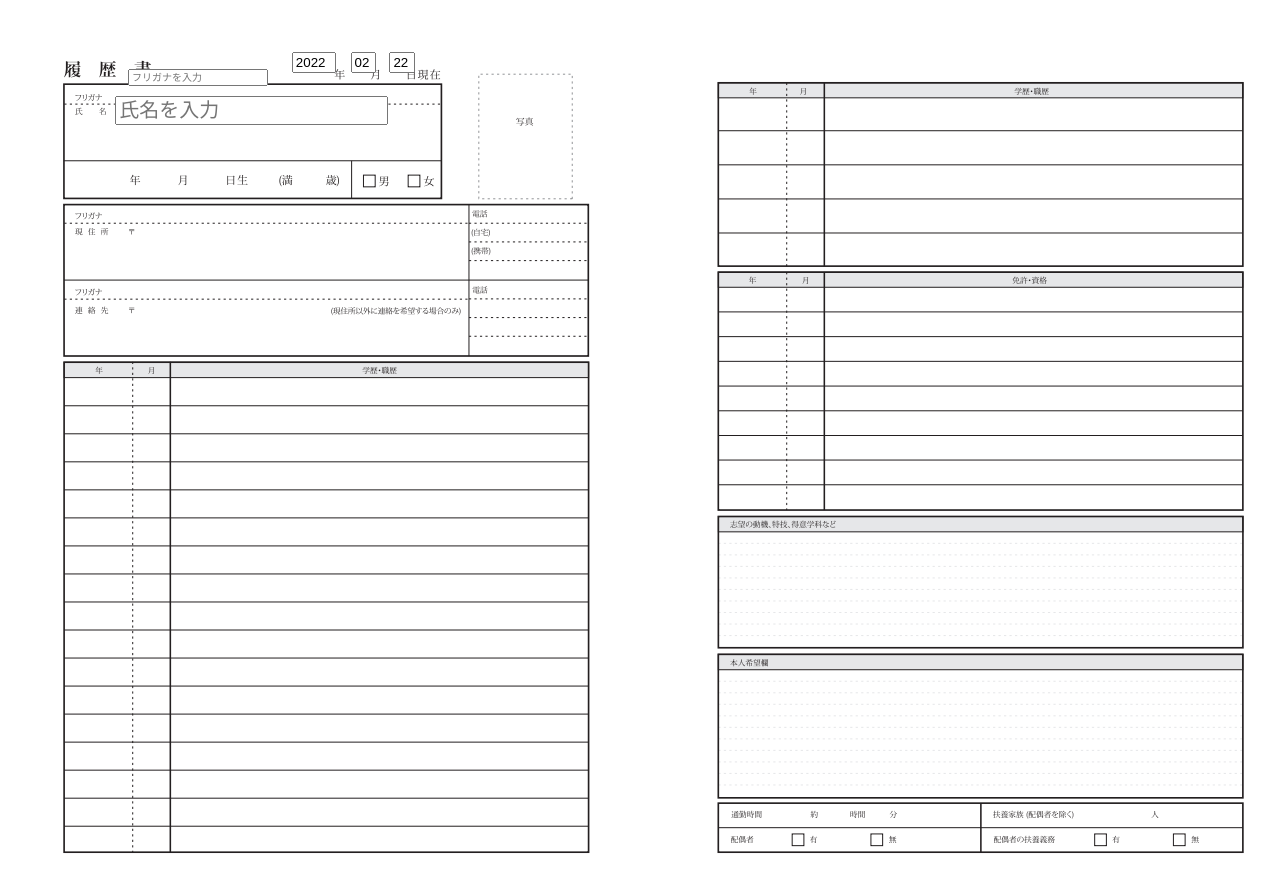
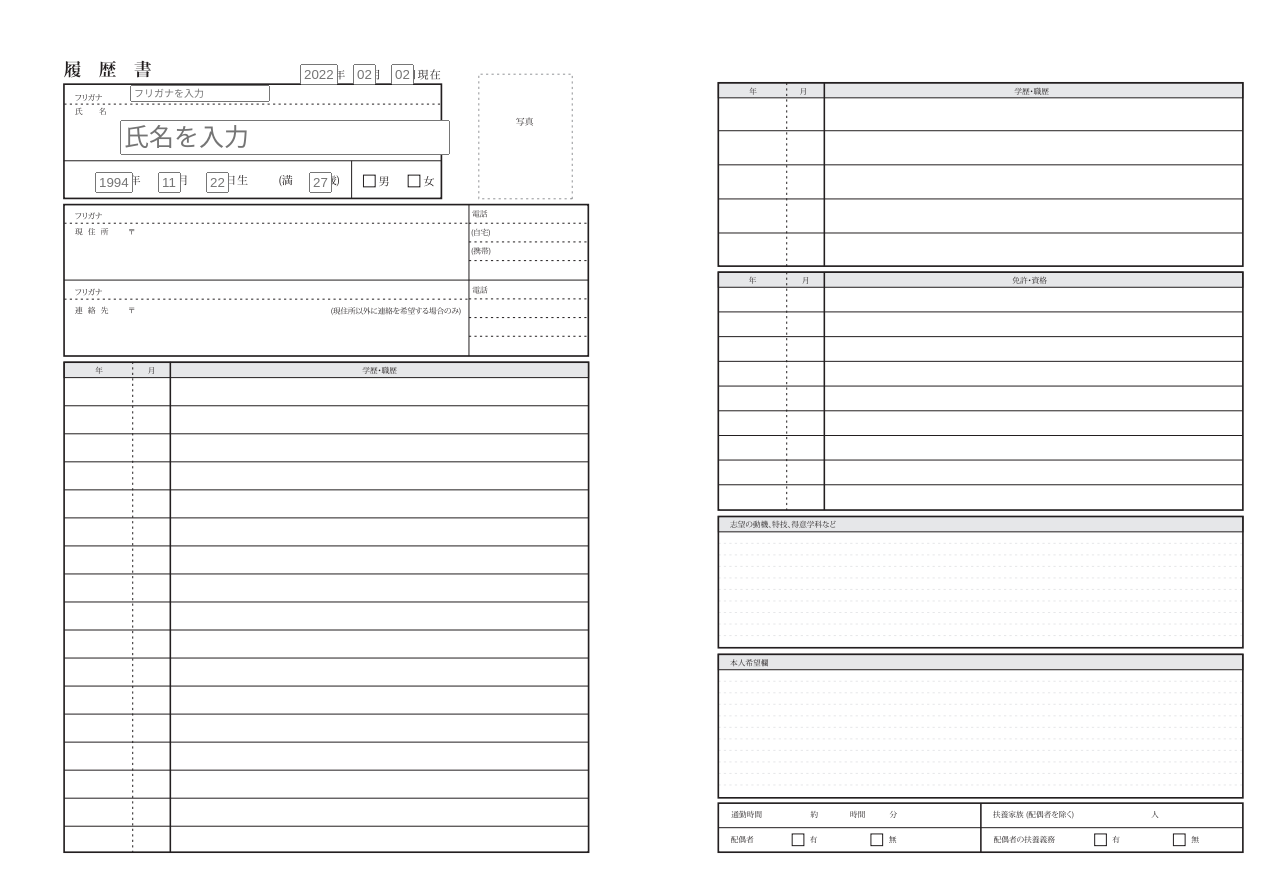
Before and after one commit to yuseipen0716/ReactSample, a React (Create React App) app: page / in a window 1280 px wide. Shown: the top 892 px of the page. Built offline with nearby package versions, Linux system fonts and the light colour scheme.

Commit message:
生年月日、性別欄を実装

```diff
--- a/src/App.jsx
+++ b/src/App.jsx
@@ -5,11 +5,32 @@ import { Image } from './components/Image';
 
 
 const App = () => {
+  // NameArea
   const [name, setName] = useState("");
   const [furigana, setFurigana] = useState("");
-
+  const [todayYear, setTodayYear] = useState("");
+  const [todayMonth, setTodayMonth] = useState("");
+  const [todayDate, setTodayDate] = useState("");
+  const [birthYear, setBirthYear] = useState("");
+  const [birthMonth, setBirthMonth] = useState("");
+  const [birthDate, setBirthDate] = useState("");
+  const [age, setAge] = useState("");
+  const [check, setCheck] = useState(0);
   const onChangeName = (event) => setName(event.target.value);
   const onChangeFurigana = (event) => setFurigana(event.target.value);
+  const onChangeTodayYear = (event) => setTodayYear(event.target.value);
+  const onChangeTodayMonth = (event) => setTodayMonth(event.target.value);
+  const onChangeTodayDate = (event) => setTodayDate(event.target.value);
+  const onChangeBirthYear = (event) => setBirthYear(event.target.value);
+  const onChangeBirthMonth = (event) => setBirthMonth(event.target.value);
+  const onChangeBirthDate = (event) => setBirthDate(event.target.value);
+  const onChangeAge = (event) => setAge(event.target.value);
+  const onClickCheckFirst = () => {
+    check === 0 ? setCheck(1) : setCheck(0)
+  }
+  const onClickCheckSecond = () => {
+    check === 0 ? setCheck(2) : setCheck(0)
+  }
 
   return (
     <>
@@ -19,6 +40,23 @@ const App = () => {
         onChangeName={onChangeName}
         furigana={furigana}
         onChangeFurigana={onChangeFurigana}
+        todayYear={todayYear}
+        onChangeTodayYear={onChangeTodayYear}
+        todayMonth={todayMonth}
+        onChangeTodayMonth={onChangeTodayMonth}
+        todayDate={todayDate}
+        onChangeTodayDate={onChangeTodayDate}
+        birthYear={birthYear}
+        onChangeBirthYear={onChangeBirthYear}
+        birthMonth={birthMonth}
+        onChangeBirthMonth={onChangeBirthMonth}
+        birthDate={birthDate}
+        onChangeBirthDate={onChangeBirthDate}
+        age={age}
+        onChangeAge={onChangeAge}
+        check={check}
+        onClickCheckFirst={onClickCheckFirst}
+        onClickCheckSecond={onClickCheckSecond}
       />
     </>
   )
--- a/src/components/NameArea.jsx
+++ b/src/components/NameArea.jsx
@@ -2,43 +2,133 @@ import React from 'react'
 
 const dateLocate = {
   position: "absolute",
-  top: "6.5%",
-  left: "22.8%"
+  top: "6.4rem",
+  left: "30rem"
 }
 const furiganaLocate = {
   position: "absolute",
-  top: "8.6%",
-  left: "10%",
+  top: "8.5rem",
+  left: "13rem",
 }
 const nameLocate = {
   position: "absolute",
-  top: "12%",
-  left: "9%",
+  top: "12rem",
+  left: "12rem",
+}
+const birthdayLocate = {
+  position: "absolute",
+  top: "17.2rem",
+  left: "9.5rem",
+}
+const checkLocate ={
+  position: "absolute",
+  top: "17rem",
+  left: "35.6rem",
 }
 
 const NameArea = (props) => {
-  const {name, onChangeName, furigana, onChangeFurigana} = props;
+  const {todayYear, onChangeTodayYear, todayMonth, onChangeTodayMonth, todayDate, onChangeTodayDate, name, onChangeName, furigana, onChangeFurigana,
+    birthYear, onChangeBirthYear, birthMonth, onChangeBirthMonth, birthDate, onChangeBirthDate, age, onChangeAge, check, onClickCheckFirst, onClickCheckSecond} = props;
   const inputName = name !== '' ? {
-    fontSize: "2rem",
+    fontSize: "2.5rem",
     border: "none",
   } : {
-    fontSize: "2rem",
+    fontSize: "2.5rem",
   };
-  const inputFurigana = furigana != '' ? {
+  const inputFurigana = furigana !== '' ? {
     fontSize: "1rem",
     border: "none",
   } : {
     fontSize: "1rem",
   };
+  const inputTodayYear = todayYear !== '' ? {
+    width: "3rem",
+    border: "none",
+    marginRight: "1.5rem",
+  } : {
+    width: "3rem",
+    marginRight: "1.5rem",
+  }
+  const inputTodayMonth = todayMonth !== '' ? {
+    width: "1.5rem",
+    border: "none",
+    marginRight: "1.5rem",
+  } : {
+    width: "1.5rem",
+    marginRight: "1.5rem",
+  }
+  const inputTodayDate = todayDate !== '' ? {
+    width: "1.5rem",
+    border: "none",
+    marginRight: "1.5rem",
+  } : {
+    width: "1.5rem",
+    marginRight: "1.5rem",
+  }
+  const inputBirthYear = birthYear !== '' ? {
+    width: "3rem",
+    border: "none",
+    marginRight: "2.5rem",
+  } : {
+    width: "3rem",
+    marginRight: "2.5rem",
+  }
+  const inputBirthMonth = birthMonth !== '' ? {
+    width: "1.5rem",
+    border: "none",
+    marginRight: "2.5rem",
+  } : {
+    width: "1.5rem",
+    marginRight: "2.5rem",
+  }
+  const inputBirthDate = birthDate !== '' ? {
+    width: "1.5rem",
+    border: "none",
+    marginRight: "2.5rem",
+  } : {
+    width: "1.5rem",
+    marginRight: "2.5rem",
+  }
+  const inputAge = age !== '' ? {
+    width: "1.5rem",
+    border: "none",
+    marginRight: "2.5rem",
+    marginLeft: "5.5rem",
+  } : {
+    width: "1.5rem",
+    marginRight: "2.5rem",
+    marginLeft: "5.5rem",
+  }
+  const checkbox = {
+    width: "2rem",
+    height: "1.8rem",
+    marginRight: "2.5rem",
+    border: "none",
+    backgroundColor: "rgba(255, 255, 255, .0)"
+  }
 
   return(
     <>
       <div style={dateLocate}>
-        <input value='2022' style={{width: "6%", marginRight: "1.5rem"}} />
-        <input value='02' style={{width: "3%", marginRight: "1.3rem"}} />
-        <input value='22' style={{width: "3%", marginRight: "1.3rem"}} />
+        <input
+          placeholder='2022'
+          value={todayYear}
+          onChange={onChangeTodayYear}
+          style={inputTodayYear}
+        />
+        <input
+          placeholder='02'
+          value={todayMonth}
+          onChange={onChangeTodayMonth}
+          style={inputTodayMonth}
+        />
+        <input
+          placeholder='02'
+          value={todayDate}
+          onChange={onChangeTodayDate}
+          style={inputTodayDate}
+        />
       </div>
-      {/* 明日はここの続きから。ここのstate管理というか、リファクタリングを。 */}
       <div style={furiganaLocate}>
       <input
         placeholder='フリガナを入力'
@@ -55,6 +145,36 @@ const NameArea = (props) => {
           style={inputName}
         />
       </div>
+      <div style={birthdayLocate}>
+        <input
+          placeholder='1994'
+          value={birthYear}
+          onChange={onChangeBirthYear}
+          style={inputBirthYear}
+        />
+        <input
+          placeholder='11'
+          value={birthMonth}
+          onChange={onChangeBirthMonth}
+          style={inputBirthMonth}
+        />
+        <input
+          placeholder='22'
+          value={birthDate}
+          onChange={onChangeBirthDate}
+          style={inputBirthDate}
+        />
+        <input
+          placeholder='27'
+          value={age}
+          onChange={onChangeAge}
+          style={inputAge}
+        />
+      </div>
+      <div style={checkLocate}>
+        <button style={checkbox} onClick={onClickCheckFirst}>{check === 0 || check === 2 ? "" : "✓"}</button>
+        <button style={checkbox} onClick={onClickCheckSecond}>{check === 0 || check === 1 ? "" : "✓"}</button>
+      </div>
     </>
   )
 };
```
